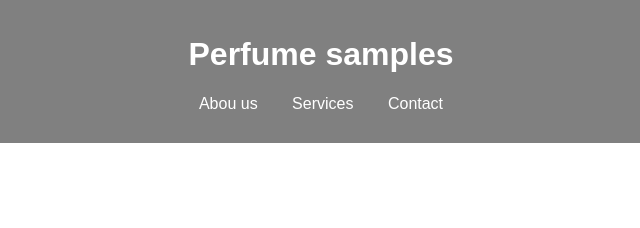
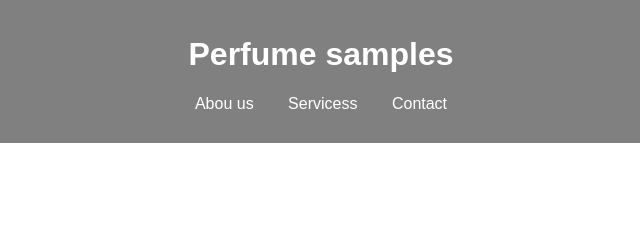
Before and after one commit to webovkyyy/prachy-a-vlastni-web, a plain HTML site: page index.html in a window 1280 px wide. Shown: the top 228 px of the page, 319-959 px from the left. Drawn offline with Linux system fonts and the light colour scheme; a script that the page names is missing.

Commit message:
Update index.html

```diff
--- a/index.html
+++ b/index.html
@@ -48,7 +48,7 @@
     <h1>Perfume samples</h1>
     <nav>
         <a href="#About us">Abou us</a>
-        <a href="#sluzby">Services</a>
+        <a href="#sluzby">Servicess</a>
         <a href="#kontakt">Contact</a>
     </nav>
 </header>
```
